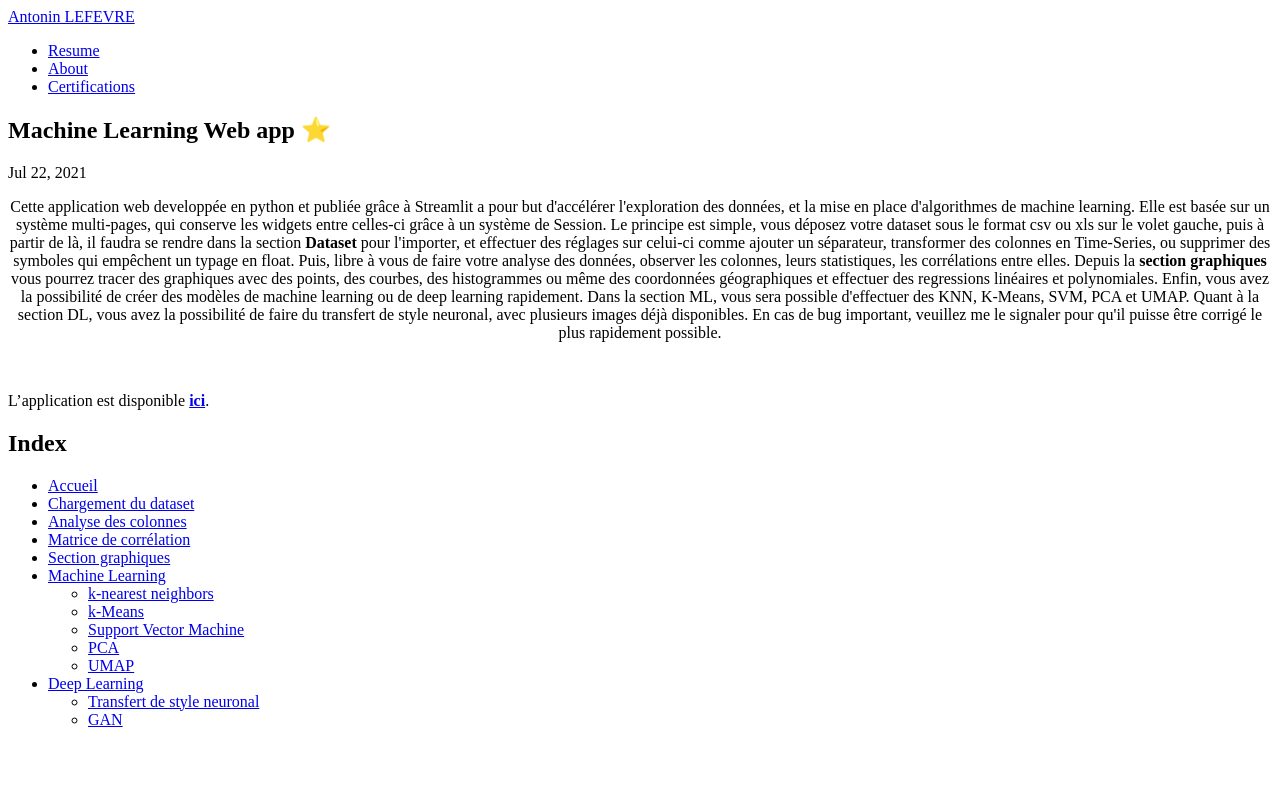
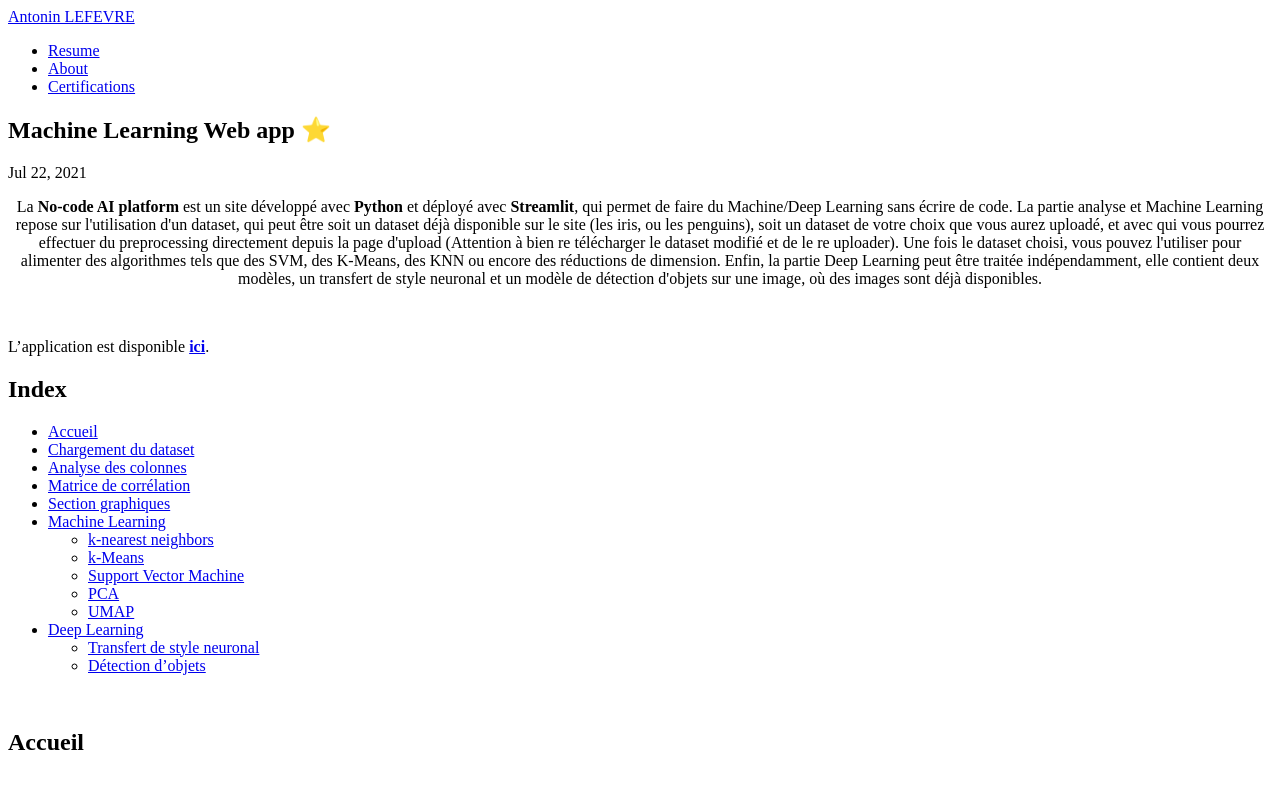
Before and after one commit to antonin-lfv/antonin-lfv.github.io, a Jekyll site: the page built from _posts/2021-07-22-online-machine-learning-app.md, in a window 1280 px wide and 1400 px high. Shown: the top 786 px of the window. Built offline with Jekyll 4.4.1, drawn with Linux system fonts in a browser that asks for light colours; some of the changed text lies outside the part shown; grey boxes are pictures that could not be loaded.

Commit message:
maj online ML app

```diff
--- a/_posts/2021-07-22-online-machine-learning-app.md
+++ b/_posts/2021-07-22-online-machine-learning-app.md
@@ -4,14 +4,11 @@ title: Machine Learning Web app ⭐️
 ---
 
 <p align="center">
-Cette application web developpée en python et publiée grâce à Streamlit a pour but d'accélérer l'exploration des données, et la mise en place d'algorithmes de machine learning. Elle est basée sur un système multi-pages, qui conserve les widgets entre celles-ci grâce à un système de Session. Le principe est simple, vous déposez votre dataset sous le format csv ou xls sur le volet gauche, puis à partir de là, il faudra se rendre dans la section <b>Dataset</b> pour l'importer, et effectuer des réglages sur celui-ci comme ajouter un séparateur, transformer des colonnes en Time-Series, ou supprimer des symboles qui empêchent un typage en float.
-Puis, libre à vous de faire votre analyse des données, observer les colonnes, leurs statistiques, les corrélations entre elles. Depuis la <b>section graphiques </b> vous pourrez tracer des graphiques avec des points, des courbes, des histogrammes ou même des coordonnées géographiques et effectuer des regressions linéaires et polynomiales.
-Enfin, vous avez la possibilité de créer des modèles de machine learning ou de deep learning rapidement.
-Dans la section ML, vous sera possible d'effectuer des KNN, K-Means, SVM, PCA et UMAP. Quant à la section DL, vous avez la possibilité de faire du transfert de style neuronal, avec plusieurs images déjà disponibles.
-En cas de bug important, veuillez me le signaler pour qu'il puisse être corrigé le plus rapidement possible.
+  La <b>No-code AI platform</b> est un site développé avec <b>Python</b> et déployé avec <b>Streamlit</b>, qui permet de faire du Machine/Deep Learning sans écrire de code. La partie analyse et Machine Learning repose sur l'utilisation d'un dataset, qui peut être soit un dataset déjà disponible sur le site (les iris, ou les penguins), soit un dataset de votre choix que vous aurez uploadé, et avec qui vous pourrez effectuer du preprocessing directement depuis la page d'upload (Attention à bien re télécharger le dataset modifié et de le re uploader). Une fois le dataset choisi, vous pouvez l'utiliser pour alimenter des algorithmes tels que des SVM, des K-Means, des KNN ou encore des réductions de dimension.
+Enfin, la partie Deep Learning peut être traitée indépendamment, elle contient deux modèles, un transfert de style neuronal et un modèle de détection d'objets sur une image, où des images sont déjà disponibles.
 </p>
 
-<br>
+<br/>
 
 L'application est disponible [**ici**](https://share.streamlit.io/antonin-lfv/online_preprocessing_for_ml/main.py).
 
@@ -30,40 +27,47 @@ L'application est disponible [**ici**](https://share.streamlit.io/antonin-lfv/on
      - [UMAP](https://antonin-lfv.github.io/2021/07/22/online-machine-learning-app.html#umap)
  - [Deep Learning](https://antonin-lfv.github.io/2021/07/22/online-machine-learning-app.html#deep-learning)
      - [Transfert de style neuronal](https://antonin-lfv.github.io/2021/07/22/online-machine-learning-app.html#transfert-de-style-neuronal)
-     - [GAN](https://antonin-lfv.github.io/2021/07/22/online-machine-learning-app.html#gan)
+     - [Détection d'objets](https://antonin-lfv.github.io/2021/07/22/online-machine-learning-app.html#detection-d-objets)
 
 
 <br/>
 
+
 # Accueil
 
-En arrivant sur le DashBoard, vous verrez ceci :
 <br/>
 
 <p align="center">
-  <img width="1439" alt="Capture d’écran 2021-07-22 à 18 56 51" src="https://user-images.githubusercontent.com/63207451/126678415-b7980d3d-1364-45d2-9b88-4b73aae43ca6.png">
+<img src="https://user-images.githubusercontent.com/63207451/144222004-d9721f6e-1618-4713-8096-1e4b5e4ae060.png" height="400">
 </p>
+  <br/>
+
+# Dataset
 
 <br/>
 
-<br/>
-Il vous faut ici choisir un dataset csv ou excel de votre machine, en cliquant sur le bouton <b>Browse files</b>. Une fois cela effectuée, le menu lateral apparaîtra. Pour ensuite pouvoir utiliser votre fichier, il faut vous rendre à la page 2, nommée <b>Chargement du dataset</b>. <br/>
-
-# Chargement du dataset
-
-Sur cette page, plusieurs modifications sont possibles sur le dataset :
-- Ajout d'un séparateur si besoin
-- Conversion de colonnes en Time-Series
-- Conversion de colonnes contenant des symboles monétaires en float
-- Conversion de colonnes de strings de nombres à virgules en float <br/>
-
-De plus, les caractéristiques principales de ce dataset sont affichées sur le coté.<br/>
+Vous voici sur la page dataset, là où vous allez choisir vos données.
+Initialement la page est comme ceci :
 
 <br/>
+<p align="center">
+<img src="https://user-images.githubusercontent.com/63207451/144222112-65e16ab0-3443-4cbe-a9f2-8ba3c97ab89f.png" height="400">
+</p>
 <br/>
 
+Soit vous choisisez un dataset déjà prêt :
+
+<br/>
 <p align="center">
-  <img width="1439" alt="Capture d’écran 2021-07-22 à 18 57 47" src="https://user-images.githubusercontent.com/63207451/126678557-f687704b-535d-47bf-801b-3008c926e1ef.png">
+<img src="https://user-images.githubusercontent.com/63207451/144223120-b5d65c93-82ec-4798-850e-2ab10e8a099d.png" height="400">
+</p>
+<br/>
+
+Soit vous choisissez le votre :
+
+<br/>
+<p align="center">
+<img src="https://user-images.githubusercontent.com/63207451/144223225-2f868156-9007-4c96-9863-6ceaa6d07ea5.png" height="400">
 </p>
 
 <br/>
@@ -71,8 +75,11 @@ De plus, les caractéristiques principales de ce dataset sont affichées sur le
 # Analyse des colonnes
 
 <br/>
+Vous pouvez choisir les colonnes à analyser :
+
+<br/>
 <p align="center">
-  <img width="1439" alt="Capture d’écran 2021-07-22 à 18 58 24" src="https://user-images.githubusercontent.com/63207451/126678641-70c74b1d-0bde-4215-91ce-28ec5d9e5ac7.png">
+<img src="https://user-images.githubusercontent.com/63207451/144224164-8d696e66-77f1-4273-bd55-39df5daa813e.png" height="400">
 </p>
 
 <br/>
@@ -81,30 +88,37 @@ De plus, les caractéristiques principales de ce dataset sont affichées sur le
 
 <br/>
 <p align="center">
-  <img width="1439" alt="Capture d’écran 2021-07-22 à 18 59 36" src="https://user-images.githubusercontent.com/63207451/126678828-a2d20126-694c-4c9b-9613-ee1d6a3ef466.png">
+<img src="https://user-images.githubusercontent.com/63207451/144224328-55713f47-c89e-4563-9337-a90e5f4faa7e.png" height="400">
 </p>
 
 <br/>
 
-
 # Section graphiques
 
 <br/>
+Ici vous pouvez analyser des paires de features et effectuer des regressions :
+
+<br/>
 <p align="center">
-<img width="1439" alt="Capture d’écran 2021-07-22 à 19 02 28" src="https://user-images.githubusercontent.com/63207451/126679232-d2968749-9b57-40ba-9543-5410342abd3c.png">
+<img src="https://user-images.githubusercontent.com/63207451/144224423-caee36c6-627b-4fcc-8d8b-85006decbd61.png" height="400">
 </p>
 
 <br/>
 
 # Machine Learning
 
-<br/>
-
 ## k-nearest neighbors
 
 <br/>
+Création d'un modèle de KNN :
+
+<br/>
 <p align="center">
-<img width="1439" alt="Capture d’écran 2021-07-22 à 19 13 06" src="https://user-images.githubusercontent.com/63207451/126680576-11993544-5da2-4755-b235-ed513c0aa9a3.png">
+<img src="https://user-images.githubusercontent.com/63207451/144224690-3fdf5872-7966-4c88-8acb-2844f6f2750d.png" height="400">
+</p>
+
+<p align="center">
+<img src="https://user-images.githubusercontent.com/63207451/144224707-d749f5fb-fe78-4623-939b-13eeb400042b.png" height="400">
 </p>
 
 <br/>
@@ -112,8 +126,11 @@ De plus, les caractéristiques principales de ce dataset sont affichées sur le
 ## k-Means
 
 <br/>
+Création d'un modèle de K-Means :
+
+<br/>
 <p align="center">
-<img width="1439" alt="Capture d’écran 2021-07-22 à 19 13 58" src="https://user-images.githubusercontent.com/63207451/126680672-2e178b35-d8fc-49e5-b179-a4fdd30402c0.png">
+<img src="https://user-images.githubusercontent.com/63207451/144233663-c81215a4-4aee-4a08-95ee-40f5f605c62a.png" height="400">
 </p>
 
 <br/>
@@ -122,7 +139,7 @@ De plus, les caractéristiques principales de ce dataset sont affichées sur le
 
 <br/>
 <p align="center">
-<img width="1439" alt="Capture d’écran 2021-07-22 à 19 15 01" src="https://user-images.githubusercontent.com/63207451/126680798-816687fd-eac9-4d4f-a817-25f9ee9876d1.png">
+<img src="https://user-images.githubusercontent.com/63207451/144233818-415e234a-edfc-4cdf-a699-c20169a56407.png" height="400">
 </p>
 
 <br/>
@@ -131,7 +148,7 @@ De plus, les caractéristiques principales de ce dataset sont affichées sur le
 
 <br/>
 <p align="center">
-<img width="1439" alt="Capture d’écran 2021-07-22 à 19 16 15" src="https://user-images.githubusercontent.com/63207451/126680981-247d81d6-49f4-45e9-8c40-01526a237e58.png">
+<img src="https://user-images.githubusercontent.com/63207451/144234084-74882cad-752f-4f1c-812c-3c5f093221b3.png" height="400">
 </p>
 
 <br/>
@@ -140,32 +157,25 @@ De plus, les caractéristiques principales de ce dataset sont affichées sur le
 
 <br/>
 <p align="center">
-<img width="1439" alt="Capture d’écran 2021-07-22 à 19 16 40" src="https://user-images.githubusercontent.com/63207451/126681039-aa71207a-96ae-4110-80e2-9ab8a4e59b2e.png">
+<img src="https://user-images.githubusercontent.com/63207451/144234174-c3618a43-86e8-44d0-95dd-8715d0342932.png" height="400">
 </p>
 
 <br/>
 
 # Deep Learning
 
-<br/>
-
 ## Transfert de style neuronal
 
 <br/>
 <p align="center">
-<img width="1439" alt="Capture d’écran 2021-07-22 à 19 17 12" src="https://user-images.githubusercontent.com/63207451/126681123-f05da0b5-e0d8-496c-8c92-ef8ae10caccb.png">
+<img src="https://user-images.githubusercontent.com/63207451/144234295-ad263879-86e5-4c07-b434-da5d1a0d8586.png" height="400">
 </p>
 
 <br/>
 
-## GAN
+## Détection d'objets
 
 <br/>
-
-Cette section est en développement.
-
 <p align="center">
-<img width="1439" alt="Capture d’écran 2021-07-22 à 19 17 34" src="https://user-images.githubusercontent.com/63207451/126681154-fa50acbe-766b-44a1-89a6-43288f06d6f6.png">
+<img src="https://user-images.githubusercontent.com/63207451/144234420-278d664e-ae63-415a-88d2-89113304d660.png" height="400">
 </p>
-
-<br/>
--- a/_sass/style.css
+++ b/_sass/style.css
@@ -68,7 +68,7 @@ pre {
   border-left: 8px solid #fa8224;
   margin: 32px 0;
   padding-left: 16px;
-  width: 75%;
+  width: 100%;
   overflow-x: auto; }
 
 code {
@@ -97,7 +97,7 @@ code {
   max-width: 100%; }
   @media (min-width: 52em) {
     .prose img {
-      max-width: 120%; } }
+      max-width: 100%; } }
 .prose blockquote {
   line-height: 1.375;
   padding-left: 20px;
```
Also changed, not shown: 1 other file.
